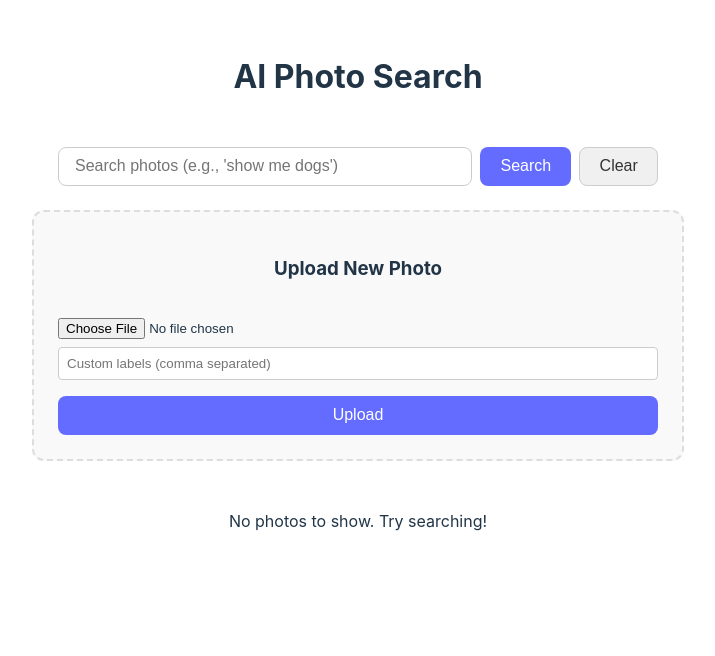
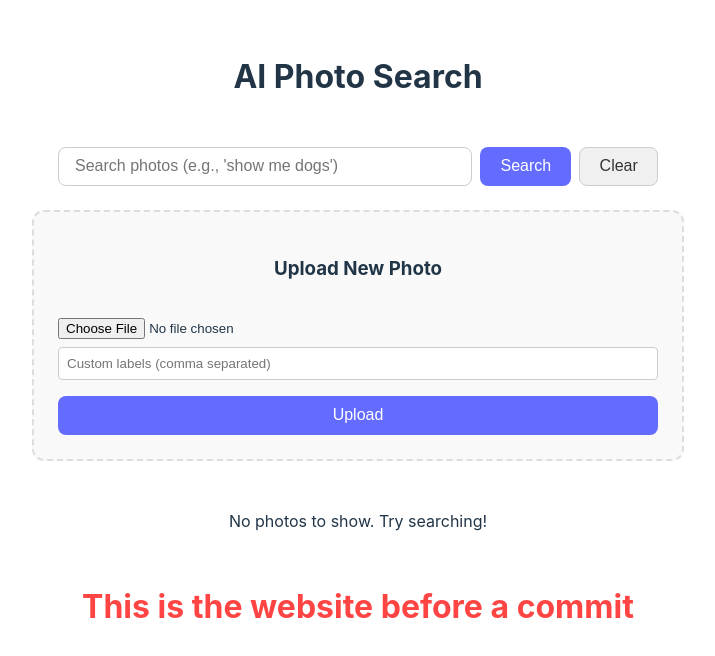
Before and after one commit to DiegoRos/AI-Photo-Search, a React (Vite) app in the folder photo-album/: page / in a window 1280 px wide. Shown: the top 656 px of the page, without its empty margins (282-997 px from the left). Built offline with nearby package versions, Linux system fonts and the light colour scheme.

Commit message:
Added footer

```diff
--- a/photo-album/src/App.jsx
+++ b/photo-album/src/App.jsx
@@ -194,6 +194,9 @@ function App() {
           <p>No photos to show. Try searching!</p>
         )}
       </main>
+      <footer style={{ marginTop: '50px', textAlign: 'center', fontSize: '2em', fontWeight: 'bold', color: '#ff4444' }}>
+        This is the website before a commit
+      </footer>
     </div>
   )
 }
```
